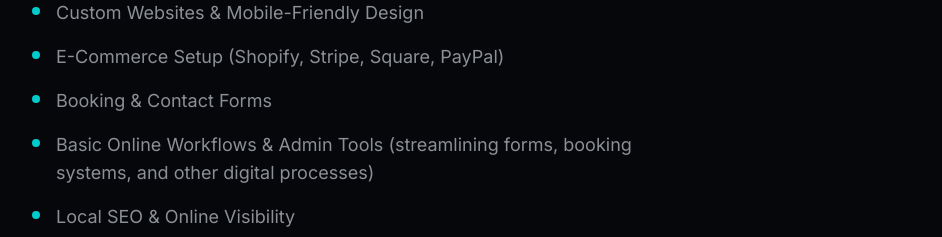
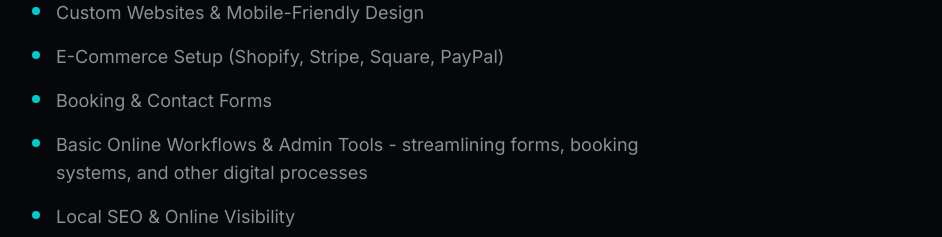
Before and after one commit to mpheadley/matt-headley-portfolio, a Next.js app: page / in a window 1280 px wide. Shown: the part 4240-4477 px from the top of the page, without its empty margins (64-1006 px from the left). Built offline with nearby package versions, Linux system fonts and the light colour scheme.

Commit message:
Update skills.tsx

```diff
--- a/components/skills.tsx
+++ b/components/skills.tsx
@@ -9,7 +9,7 @@
   "Custom Websites & Mobile-Friendly Design",
   "E-Commerce Setup (Shopify, Stripe, Square, PayPal)",
   "Booking & Contact Forms",
-  "Basic Online Workflows & Admin Tools (streamlining forms, booking systems, and other digital processes)",
+  "Basic Online Workflows & Admin Tools - streamlining forms, booking systems, and other digital processes",
   "Local SEO & Online Visibility",
   "Modern Web Features & Interactive Sites (built with React / Next.js)",
   "Visual Design with Canva",
```
